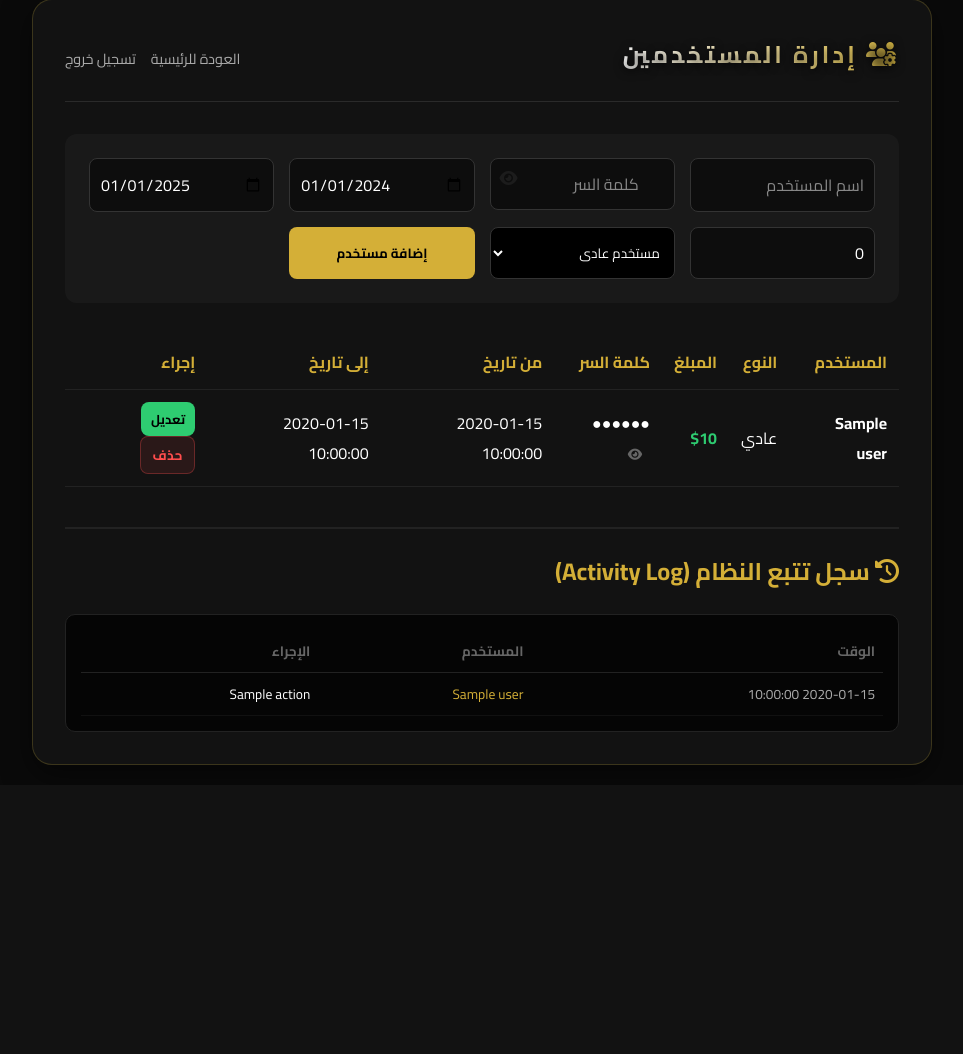
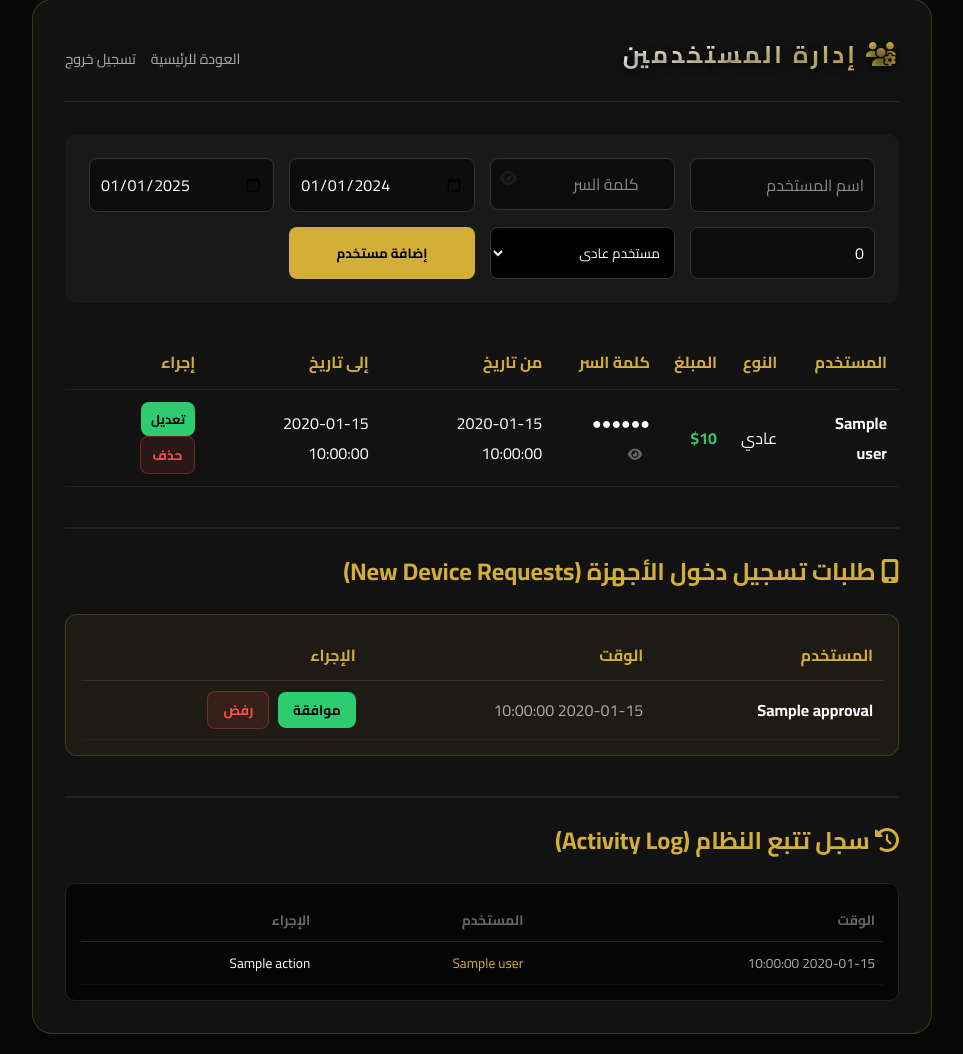
Before and after one commit to 81fr/ashm-abo-nwaf, a Flask app: template templates/admin.html in a window 1280 px wide. Shown: the part 21-1075 px from the top of the page, without its empty margins (158-1121 px from the left). Before the commit the page ends 786 px from the top, so only its background shows below. Run offline with Flask 3, Linux system fonts and the light colour scheme; the template is opened without the code that fills it: most values are stand-ins (such as "Sample title", 1, 10 or a date in 2020).

Commit message:
Implemented device locking with admin approval

```diff
--- a/app.py
+++ b/app.py
@@ -64,6 +64,17 @@ def save_users(users):
     with open('users.json', 'w', encoding='utf-8') as f:
         json.dump(users, f, indent=2)
 
+def load_approvals():
+    try:
+        with open('approvals.json', 'r', encoding='utf-8') as f:
+            return json.load(f)
+    except:
+        return {}
+
+def save_approvals(approvals):
+    with open('approvals.json', 'w', encoding='utf-8') as f:
+        json.dump(approvals, f, indent=2)
+
 def log_activity(username, action, extra_data=None):
     from datetime import datetime
     try:
@@ -113,11 +124,31 @@ def login():
 
         username = request.form['username']
         password = request.form['password']
+        device_id = request.form.get('device_id')
         users = load_users()
 
         if username in users:
             user_data = users[username]
             if check_password_hash(user_data['password'], password):
+                # Device Locking Logic
+                if user_data.get('role') != 'admin': # Admin can login from any device or we can lock them too
+                    stored_device = user_data.get('device_id')
+                    if not stored_device:
+                        # First time login, associate device
+                        user_data['device_id'] = device_id
+                        save_users(users)
+                    elif stored_device != device_id:
+                        # Mismatch, create approval request
+                        approvals = load_approvals()
+                        approvals[username] = {
+                            "username": username,
+                            "new_device_id": device_id,
+                            "time": time.strftime('%Y-%m-%d %H:%M:%S')
+                        }
+                        save_approvals(approvals)
+                        error = 'هذا الحساب مرتبط بجهاز آخر. تم إرسال طلب تفعيل جهاز جديد للمسؤول.'
+                        return render_template('login.html', error=error)
+
                 from datetime import datetime
                 today = datetime.now().strftime('%Y-%m-%d')
 
@@ -203,6 +234,22 @@ def admin_panel():
                     log_activity(session.get('username'), f"استعادة المستخدم: {rest_user}")
                     msg = f"تم استعادة المستخدم {rest_user} بنجاح."
 
+        elif action == 'approve_device' or action == 'reject_device':
+            target_user = request.form.get('target_user')
+            approvals = load_approvals()
+            if target_user in approvals:
+                if action == 'approve_device':
+                    new_device_id = approvals[target_user]['new_device_id']
+                    users[target_user]['device_id'] = new_device_id
+                    save_users(users)
+                    log_activity(session.get('username'), f"الموافقة على جهاز جديد للمستخدم: {target_user}")
+                    msg = f"تم الموافقة على الجهاز الجديد للمستخدم {target_user}."
+                else:
+                    log_activity(session.get('username'), f"رفض جهاز جديد للمستخدم: {target_user}")
+                    msg = f"تم رفض طلب الجهاز للمستخدم {target_user}."
+                del approvals[target_user]
+                save_approvals(approvals)
+
     # For display, we need logs in reverse but with their original IDs
     display_logs = []
     full_logs_raw = load_logs()
@@ -211,7 +258,8 @@ def admin_panel():
         log_copy['id'] = idx
         display_logs.append(log_copy)
 
-    return render_template('admin.html', users=users, logs=display_logs[::-1], msg=msg)
+    approvals = load_approvals()
+    return render_template('admin.html', users=users, logs=display_logs[::-1], msg=msg, approvals=approvals)
 
 @app.route('/api/change_password', methods=['POST'])
 def change_password():
--- a/templates/admin.html
+++ b/templates/admin.html
@@ -186,6 +186,46 @@
             </tbody>
         </table>
 
+        <!-- Device Login Requests Section -->
+        <div style="margin-top: 40px; border-top: 2px solid #222; padding-top: 20px;">
+            <h2 style="color: #d4af37; margin-bottom: 20px;"><i class="fas fa-mobile-alt"></i> طلبات تسجيل دخول الأجهزة (New Device Requests)</h2>
+            {% if approvals %}
+            <div style="background: rgba(226, 192, 68, 0.05); border-radius: 12px; padding: 15px; border: 1px solid rgba(226, 192, 68, 0.2);">
+                <table style="width: 100%; border-collapse: collapse;">
+                    <thead>
+                        <tr style="color: #d4af37; border-bottom: 1px solid #333;">
+                            <th style="padding: 10px; text-align: right;">المستخدم</th>
+                            <th style="padding: 10px; text-align: right;">الوقت</th>
+                            <th style="padding: 10px; text-align: right;">الإجراء</th>
+                        </tr>
+                    </thead>
+                    <tbody>
+                        {% for uname, req in approvals.items() %}
+                        <tr style="border-bottom: 1px solid #222;">
+                            <td style="padding: 10px; font-weight: bold;">{{ uname }}</td>
+                            <td style="padding: 10px; color: #aaa;">{{ req.time }}</td>
+                            <td style="padding: 10px;">
+                                <form method="POST" style="display:inline;">
+                                    <input type="hidden" name="action" value="approve_device">
+                                    <input type="hidden" name="target_user" value="{{ uname }}">
+                                    <button type="submit" class="btn-add" style="padding: 5px 15px; font-size: 0.85rem; background: #2ecc71;">موافقة</button>
+                                </form>
+                                <form method="POST" style="display:inline; margin-right: 5px;">
+                                    <input type="hidden" name="action" value="reject_device">
+                                    <input type="hidden" name="target_user" value="{{ uname }}">
+                                    <button type="submit" class="btn-delete" style="padding: 5px 15px; font-size: 0.85rem;">رفض</button>
+                                </form>
+                            </td>
+                        </tr>
+                        {% endfor %}
+                    </tbody>
+                </table>
+            </div>
+            {% else %}
+            <div style="color: #666; text-align: center; padding: 20px;">لا توجد طلبات معلقة حالياً.</div>
+            {% endif %}
+        </div>
+
         <!-- System Logs Section -->
         <div style="margin-top: 40px; border-top: 2px solid #222; padding-top: 20px;">
             <h2 style="color: #d4af37; margin-bottom: 20px;"><i class="fas fa-history"></i> سجل تتبع النظام (Activity Log)</h2>
```
Also changed, not shown: templates/login.html (+13 -0 lines).
